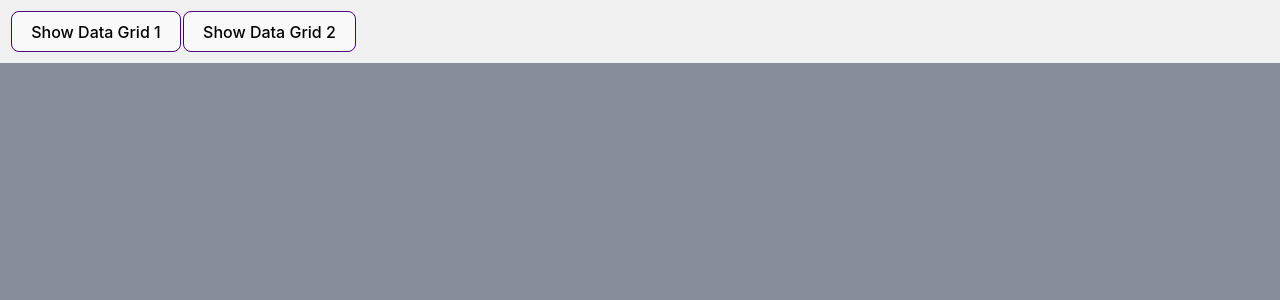
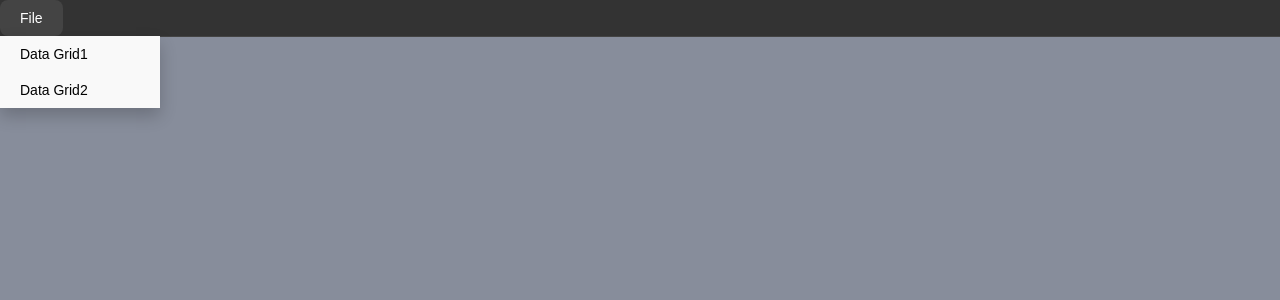
Before and after one commit to AndreiPuchko/q2web, a React (Vite) app: page / in a window 1280 px wide. Shown: the top 300 px of the page. Built offline with nearby package versions, Linux system fonts and the light colour scheme; what generate-mock-data would draw is missing.

Commit message:
MainMenu from data, desktop look

```diff
--- a/src/components/MainMenu.css
+++ b/src/components/MainMenu.css
@@ -1,20 +1,74 @@
 .MainMenuBar {
     width: 100%;
-    padding: 10px;
-    background-color: #f0f0f0;
+    padding: 0;
+    background-color: #333;
     position: absolute;
     display: flex;
     justify-content: left;
-    flex-direction: ;
     top: 0;
     left: 0;
+    border-bottom: 1px solid #444;
+    font-family: Arial, sans-serif;
 }
 
 .MainMenuBar button {
-    margin: 1px;
-    border: 1px solid indigo
+    margin: 0;
+    padding: 10px 20px;
+    border: none;
+    background-color: #333;
+    color: white;
+    cursor: pointer;
+    font-size: 14px;
 }
 
 .MainMenuBar button:hover {
-    background-color: deepskyblue;
+    background-color: #444;
 }
+
+.dropdown {
+    position: relative;
+    display: inline-block;
+}
+
+.dropbtn {
+    background-color: #333;
+    color: white;
+    padding: 10px 20px;
+    font-size: 14px;
+    border: none;
+    cursor: pointer;
+}
+
+.dropdown-content {
+    display: none;
+    position: absolute;
+    background-color: #f9f9f9;
+    min-width: 160px;
+    box-shadow: 0px 8px 16px 0px rgba(0,0,0,0.2);
+    z-index: 9999; /* Ensure submenus are always on top */
+}
+
+.dropdown-content button {
+    color: black;
+    padding: 10px 20px;
+    text-decoration: none;
+    display: block;
+    width: 100%;
+    border: none;
+    background: none;
+    text-align: left;
+    cursor: pointer;
+    font-size: 14px;
+}
+
+.dropdown-content button:hover {
+    background-color: #f1f1f1;
+}
+
+.dropdown:hover .dropdown-content {
+    display: block;
+}
+
+.dropdown:hover .dropbtn {
+    background-color: #444;
+}
--- a/src/components/MainMenu.tsx
+++ b/src/components/MainMenu.tsx
@@ -1,15 +1,35 @@
 import React from 'react';
 import './MainMenu.css';
+import { forms } from '../data_modules/data';
 
 interface MainMenuProps {
   onShowDataGrid: (formKey: string) => void;
 }
 
 const MainMenu: React.FC<MainMenuProps> = ({ onShowDataGrid }) => {
+  const menuStructure = Object.keys(forms).reduce((acc, key) => {
+    const [mainMenu, subMenu] = forms[key].menubarpath.split('|');
+    if (!acc[mainMenu]) {
+      acc[mainMenu] = [];
+    }
+    acc[mainMenu].push({ key, label: subMenu });
+    return acc;
+  }, {} as Record<string, { key: string, label: string }[]>);
+
   return (
     <nav className='MainMenuBar'>
-      <button onClick={() => onShowDataGrid("datagrid1")}>Show Data Grid 1</button>
-      <button onClick={() => onShowDataGrid("datagrid2")}>Show Data Grid 2</button>
+      {Object.keys(menuStructure).map((mainMenu) => (
+        <div className='dropdown' key={mainMenu}>
+          <button className='dropbtn'>{mainMenu}</button>
+          <div className='dropdown-content'>
+            {menuStructure[mainMenu].map((item) => (
+              <button key={item.key} onClick={() => onShowDataGrid(item.key)}>
+                {item.label}
+              </button>
+            ))}
+          </div>
+        </div>
+      ))}
     </nav>
   );
 };
--- a/src/data_modules/data.tsx
+++ b/src/data_modules/data.tsx
@@ -38,6 +38,7 @@ forms["datagrid1"] = {
     "key": "datagrid1",
     "columns": columns,
     "data": mockData1,
+    "menubarpath": "File|Data Grid1",
     "title": "Data Grid1 (excluse)",
     "description": "This is a data grid1",
     "type": "datagrid",
@@ -52,6 +53,7 @@ forms["datagrid2"] = {
     "key": "datagrid2",
     "columns": columns,
     "data": mockData2,
+    "menubarpath": "File|Data Grid2",
     "title": "Data Grid2 (common)",
     "description": "This is a data grid2",
     "type": "datagrid",
```
